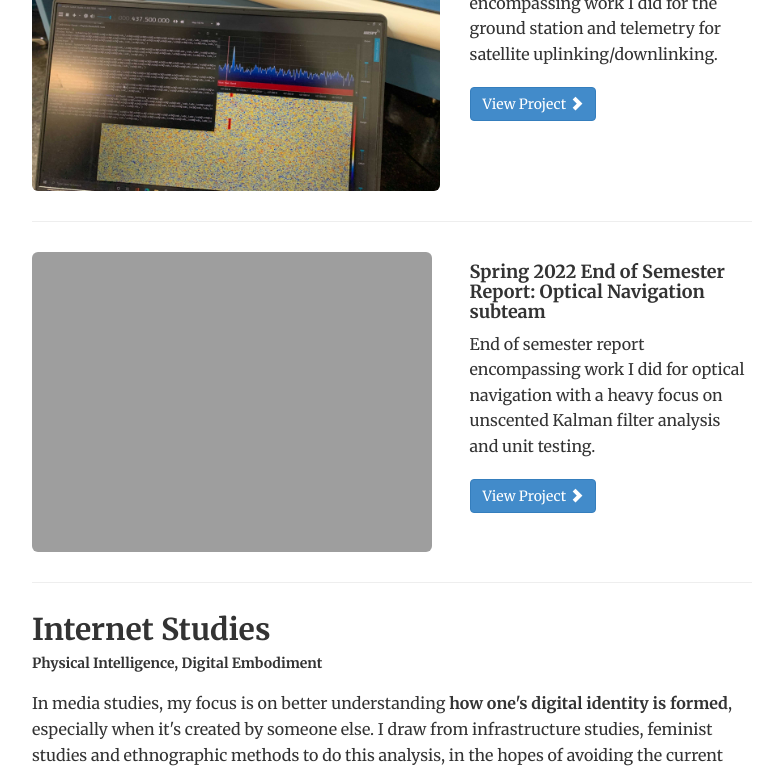
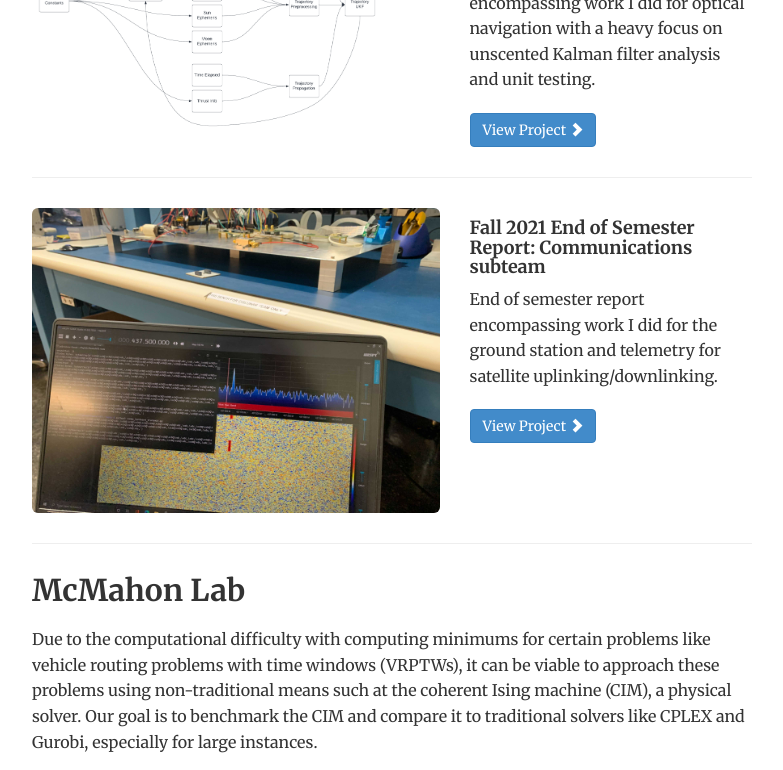
Before and after one commit to tylertking/tylertking.github.io, a Jekyll site: the page built from research/index.html, in a window 1280 px wide and 1400 px high, scrolled down 938 px. Shown: the top 770 px of the window, without its empty margins (248-1031 px from the left). Built offline with Jekyll 4.4.1, drawn with Linux system fonts in a browser that asks for light colours; some of the changed text lies outside the part shown.

Commit message:
Research test 4

```diff
--- a/research/index.html
+++ b/research/index.html
@@ -20,17 +20,15 @@ description: Research Experience of Tyler King
 <p></p>
 <p>My work at Space Systems Design Studio (SSDS) involved working with Cislunar Explorer's satellite and ground station to make sure that the two were correctly performing their tasks. My efforts were initially devoted towards hardware, and thus I focused heavily on making sure our individual ground station components were working and testing the uplinking and downlinking processes between our model satellite (flatsat) and our ground station. Over time, I began moving more into software, initially working with registration key manipulation to fix our encryption scheme for downlinking and eventually moving onto the optical navigation subteam, where I worked on dynamic position estimation and testing for our satellite using unscented Kalman filters. </p>
 
-{% include project-blurb.html inDepth="robotics/Cislunar_Explorers_Semester_Report_FA21.pdf" preview="Image from iOS.jpg" title="Fall 2021 End of Semester Report: Communications subteam" description="End of semester report encompassing work I did for the ground station and telemetry for satellite uplinking/downlinking."%}
-{% include project-blurb.html inDepth="robotics/Cislunar_Explorers_Semester_Report_SP22.pdf" preview="hTrajectory UKF flowchart (1).png" title="Spring 2022 End of Semester Report: Optical Navigation subteam" description="End of semester report encompassing work I did for optical navigation with a heavy focus on unscented Kalman filter analysis and unit testing."%}
+{% include project-blurb.html inDepth="cislunar/Cislunar_Explorers_Semester_Report_SP22.pdf" preview="Trajectory UKF flowchart (1).png" title="Spring 2022 End of Semester Report: Optical Navigation subteam" description="End of semester report encompassing work I did for optical navigation with a heavy focus on unscented Kalman filter analysis and unit testing."%}
+{% include project-blurb.html inDepth="cislunar/Cislunar_Explorers_Semester_Report_FA21.pdf" preview="Image from iOS.jpg" title="Fall 2021 End of Semester Report: Communications subteam" description="End of semester report encompassing work I did for the ground station and telemetry for satellite uplinking/downlinking."%}
 
-<h2>Internet Studies</h2>
-<h5>Physical Intelligence, Digital Embodiment</h5>
+<h2>McMahon Lab</h2>
 <p></p>
-
+<p> Due to the computational difficulty with computing minimums for certain problems like vehicle routing problems with time windows (VRPTWs), it can be viable to approach these problems using non-traditional means such at the coherent Ising machine (CIM), a physical solver. Our goal is to benchmark the CIM and compare it to traditional solvers like CPLEX and Gurobi, especially for large instances. </p>
 <p>In media studies, my focus is on better understanding <b>how one's digital identity is formed</b>, especially when it's created by someone else. I draw from infrastructure studies, feminist studies and ethnographic methods to do this analysis, in the hopes of avoiding the current conflicts in identity creation from repeating in robotic design.</p>
 
-{% include project-blurb.html inDepth="cms/jeopardy.html" preview="jeopardy-preview.png" title="How to Survive a Public Faming" subtitle="2017 -- present" description="Using an autoethnographic reflection on my experiences on Jeopardy to better understand non-consensual image creation"%}
-{% include project-blurb.html inDepth="cms/dataMetaphor.html" preview="data-metaphor-preview.png" title="Personal Data Metaphors" subtitle="2017 -- present" description="Constructing alternative legal frameworks for privacy by unpacking the metaphors we use for personal data"%}
+{% include project-blurb.html inDepth="mcmahon/AEP_4900_End_of_Semester_Report_SP22.pdf" preview="freeAndStateVar (1).png" title="Benchmarking the Coherent Ising Machine for Vehicle Routing Problems with Time Windows" description="Benchmarking the CIM for large time horizon VRPTWs."%}
 
 <h2>Process-Energy-Environmental Systems Engineering (PEESE)</h2>
 <p>Stay tuned for more research!</p>
```
Also changed, not shown: research/robotics/hsa.html (deleted, +0 -39 lines), research/robotics/hsaManip.html (deleted, +0 -49 lines), img/freeAndStateVar (1).png (added), research/cislunar/hsa.html (added), 4 other files.
